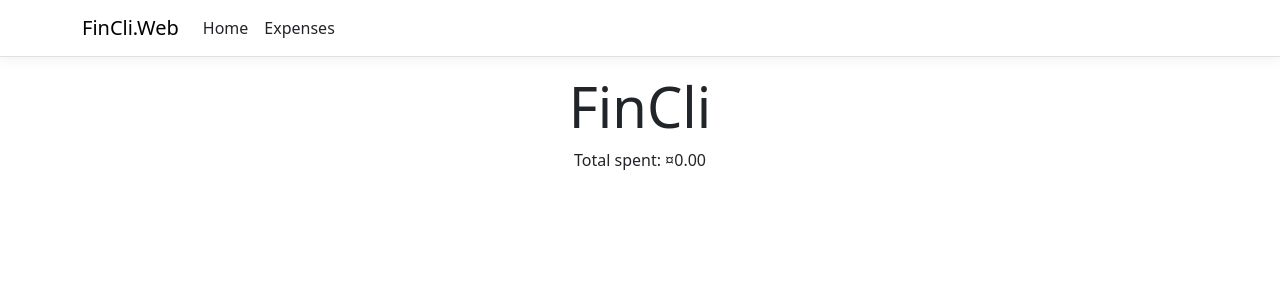
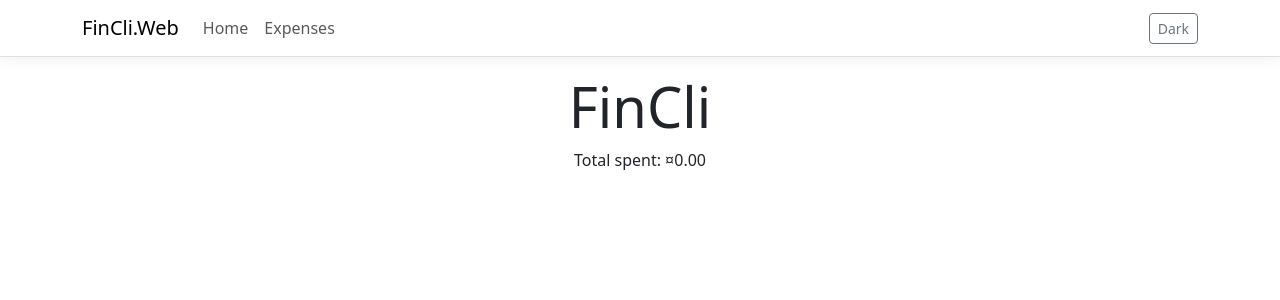
Before and after one commit to recefeb/FinCli, an ASP.NET Core app: page / in a window 1280 px wide. Shown: the top 300 px of the page. Run offline with ASP.NET Core 8, Linux system fonts and the light colour scheme; style sheets or scripts are compiled from the project's sources.

Commit message:
fix: make chart text follow the theme

```diff
--- a/src/FinCli.Web/Pages/Index.cshtml
+++ b/src/FinCli.Web/Pages/Index.cshtml
@@ -43,12 +43,22 @@
             const labels = @Json.Serialize(Model.CategoryTotals.OrderByDescending(e => e.Value).Select(e => e.Key));
             const values = @Json.Serialize(Model.CategoryTotals.OrderByDescending(e => e.Value).Select(e => e.Value));
 
-            new Chart(canvas, {
+            const textColor = () => getComputedStyle(document.body).color;
+
+            const chart = new Chart(canvas, {
                 type: 'doughnut',
                 data: {
                     labels: labels,
                     datasets: [{ data: values }]
+                },
+                options: {
+                    color: textColor()
                 }
+            });
+
+            document.addEventListener('themechange', () => {
+                chart.options.color = textColor();
+                chart.update();
             });
         }
     </script>
--- a/src/FinCli.Web/Pages/Shared/_Layout.cshtml
+++ b/src/FinCli.Web/Pages/Shared/_Layout.cshtml
@@ -1,5 +1,5 @@
 <!DOCTYPE html>
-<html lang="en">
+<html lang="en" data-bs-theme="light">
 <head>
     <meta charset="utf-8" />
     <meta name="viewport" content="width=device-width, initial-scale=1.0" />
@@ -11,7 +11,7 @@
 </head>
 <body>
     <header>
-        <nav class="navbar navbar-expand-sm navbar-toggleable-sm navbar-light bg-white border-bottom box-shadow mb-3">
+        <nav class="navbar navbar-expand-sm navbar-toggleable-sm bg-body border-bottom box-shadow mb-3">
             <div class="container">
                 <a class="navbar-brand" asp-area="" asp-page="/Index">FinCli.Web</a>
                 <button class="navbar-toggler" type="button" data-bs-toggle="collapse" data-bs-target=".navbar-collapse" aria-controls="navbarSupportedContent"
@@ -21,12 +21,13 @@
                 <div class="navbar-collapse collapse d-sm-inline-flex justify-content-between">
                     <ul class="navbar-nav flex-grow-1">
                         <li class="nav-item">
-                            <a class="nav-link text-dark" asp-area="" asp-page="/Index">Home</a>
+                            <a class="nav-link" asp-area="" asp-page="/Index">Home</a>
                         </li>
                         <li class="nav-item">
-                            <a class="nav-link text-dark" asp-area="" asp-page="/Expenses">Expenses</a>
+                            <a class="nav-link" asp-area="" asp-page="/Expenses">Expenses</a>
                         </li>
                     </ul>
+                    <button id="themeToggle" type="button" class="btn btn-outline-secondary btn-sm">Dark</button>
                 </div>
             </div>
         </nav>
--- a/src/FinCli.Web/wwwroot/js/site.js
+++ b/src/FinCli.Web/wwwroot/js/site.js
@@ -1,4 +1,36 @@
-// Please see documentation at https://learn.microsoft.com/aspnet/core/client-side/bundling-and-minification
-// for details on configuring this project to bundle and minify static web assets.
+const themeKey = 'theme';
+const toggleButton = document.getElementById('themeToggle');
 
-// Write your JavaScript code.
+function applyTheme(theme) {
+    document.documentElement.setAttribute('data-bs-theme', theme);
+
+    if (toggleButton) {
+        toggleButton.textContent = theme === 'dark' ? 'Light' : 'Dark';
+    }
+
+    document.dispatchEvent(new Event('themechange'));
+}
+
+let savedTheme = 'light';
+
+try {
+    savedTheme = localStorage.getItem(themeKey) || 'light';
+} catch (e) {
+    savedTheme = 'light';
+}
+
+applyTheme(savedTheme);
+
+if (toggleButton) {
+    toggleButton.addEventListener('click', () => {
+        const current = document.documentElement.getAttribute('data-bs-theme');
+        const next = current === 'dark' ? 'light' : 'dark';
+
+        applyTheme(next);
+
+        try {
+            localStorage.setItem(themeKey, next);
+        } catch (e) {
+        }
+    });
+}
```
